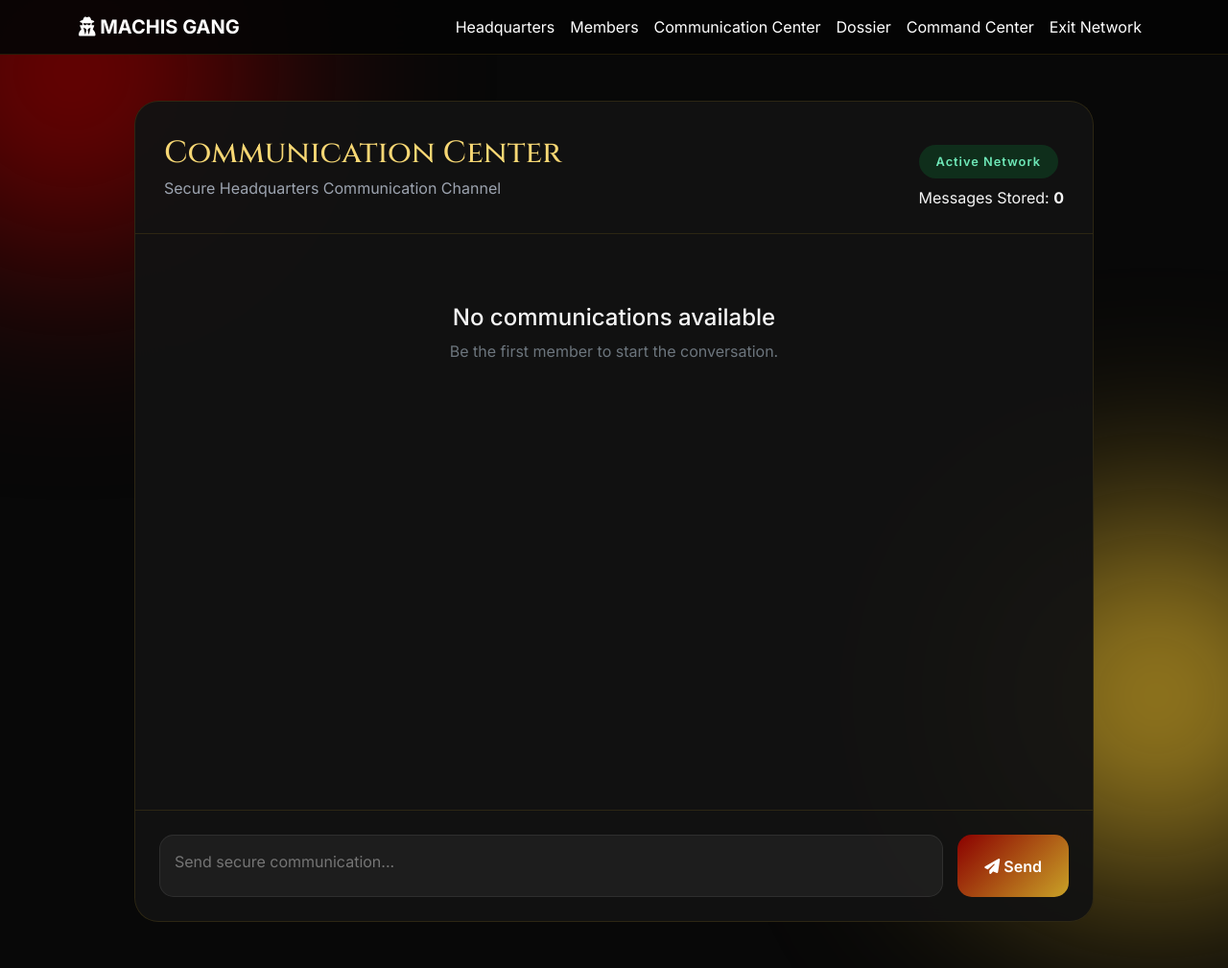
After one commit to ayushpratapno1/django-auth-project, a Django app: page /chat/ in a window 1280 px wide. The commit adds this page. Shown: the whole page at 96% size. Run offline with Django 5.2, Linux system fonts and the light colour scheme; the visitor is signed in with stand-in values (Sample User, id 1); data comes from the database, SQL or seed files in the repository.

Commit message:
Added chat feature

```diff
--- a/accounts/forms.py
+++ b/accounts/forms.py
@@ -60,7 +60,6 @@ class ProfileForm(forms.ModelForm):
         'division',
         'specialty',
         'territory',
-        'rank',
     ]
 
   def __init__(self, *args, **kwargs):
--- a/accounts/urls.py
+++ b/accounts/urls.py
@@ -11,5 +11,6 @@ urlpatterns = [
     path('edit-profile/', edit_profile, name='edit_profile'),
     path('dashboard/', dashboard, name='dashboard'),
     path('dashboard/user/<int:user_id>/', user_detail, name='user_detail'),
-    path("members/",views.members,name="members")
+    path("members/",views.members,name="members"),
+    path("chat/", views.chat, name="chat"),
 ]
--- a/accounts/views.py
+++ b/accounts/views.py
@@ -5,7 +5,7 @@ from django.contrib import messages
 from django.shortcuts import render, redirect
 from .forms import SignUpForm
 from .forms import ProfileForm
-from .models import Profile
+from .models import Profile, Message
 from django.contrib.auth.models import User
 from django.http import HttpResponseForbidden
 
@@ -178,3 +178,42 @@ def members(request):
             "members": members
         }
     )
+
+@login_required
+def chat(request):
+
+    if request.method == "POST":
+
+        content = request.POST.get(
+            "content"
+        )
+
+        if content:
+
+            Message.objects.create(
+                user=request.user,
+                content=content
+            )
+
+            return redirect("chat")
+
+    messages = Message.objects.filter(
+        is_deleted=False
+    ).select_related(
+        "user"
+    ).order_by(
+        "-created_at"
+    )[:100]
+
+    messages = reversed(messages)
+
+    return render(
+    request,
+    "chat.html",
+    {
+        "messages": messages,
+        "message_count": Message.objects.filter(
+            is_deleted=False
+        ).count()
+    }
+)
--- a/static/css/style.css
+++ b/static/css/style.css
@@ -822,3 +822,260 @@ input[type="file"]{
 
     font-weight:600;
 }
+
+.chat-container{
+
+
+max-width:1000px;
+
+margin:auto;
+
+background:rgba(18,18,18,.95);
+
+border:1px solid rgba(201,162,39,.15);
+
+border-radius:25px;
+
+overflow:hidden;
+
+backdrop-filter:blur(20px);
+
+
+}
+
+.chat-header{
+
+
+display:flex;
+
+justify-content:space-between;
+
+align-items:center;
+
+padding:25px 30px;
+
+border-bottom:1px solid rgba(201,162,39,.15);
+
+
+}
+
+.chat-header h2{
+
+
+margin:0;
+
+font-family:'Cinzel',serif;
+
+color:#f7d774;
+
+
+}
+
+.chat-header p{
+
+
+margin:5px 0 0;
+
+color:#9ca3af;
+
+
+}
+
+.chat-messages{
+
+
+height:600px;
+
+overflow-y:auto;
+
+padding:25px;
+
+
+}
+
+.chat-messages::-webkit-scrollbar{
+
+
+width:8px;
+
+
+}
+
+.chat-messages::-webkit-scrollbar-thumb{
+
+
+background:#c9a227;
+
+border-radius:20px;
+
+
+}
+
+.message-card{
+
+
+background:rgba(255,255,255,.03);
+
+border:1px solid rgba(255,255,255,.05);
+
+border-radius:18px;
+
+padding:18px;
+
+margin-bottom:15px;
+
+transition:.3s;
+
+
+}
+
+.message-card:hover{
+
+
+border-color:rgba(201,162,39,.35);
+
+transform:translateY(-2px);
+
+}
+
+.message-top{
+
+display:flex;
+
+justify-content:space-between;
+
+align-items:center;
+
+}
+
+.sender{
+
+display:flex;
+
+align-items:center;
+
+gap:15px;
+
+}
+
+.chat-avatar{
+
+width:55px;
+
+height:55px;
+
+border-radius:50%;
+
+object-fit:cover;
+
+border:2px solid #c9a227;
+
+}
+
+.chat-avatar-placeholder{
+
+width:55px;
+
+height:55px;
+
+border-radius:50%;
+
+background:linear-gradient(
+    135deg,
+    #8b0000,
+    #c9a227
+);
+
+display:flex;
+
+align-items:center;
+
+justify-content:center;
+
+font-weight:700;
+
+color:white;
+
+}
+
+.message-content{
+
+margin-top:15px;
+
+line-height:1.8;
+
+color:#f5f5f5;
+
+}
+
+.message-time{
+
+color:#9ca3af;
+
+}
+
+.chat-form{
+
+display:flex;
+
+gap:15px;
+
+padding:25px;
+
+border-top:1px solid rgba(201,162,39,.15);
+
+}
+
+.chat-form textarea{
+
+flex:1;
+
+background:rgba(255,255,255,.05);
+
+border:1px solid rgba(255,255,255,.08);
+
+color:white;
+
+border-radius:15px;
+
+padding:15px;
+
+resize:none;
+
+height:65px;
+
+}
+
+.chat-form textarea:focus{
+
+outline:none;
+
+border-color:#c9a227;
+
+}
+
+.chat-form button{
+
+border:none;
+
+border-radius:15px;
+
+padding:0 28px;
+
+font-weight:600;
+
+color:white;
+
+background:linear-gradient(
+    135deg,
+    #8b0000,
+    #c9a227
+);
+
+}
+
+.chat-form button:hover{
+
+transform:translateY(-2px);
+
+}
--- a/templates/base.html
+++ b/templates/base.html
@@ -77,6 +77,12 @@
                         </a>
                     </li>
 
+                    <li class="nav-item">
+                        <a class="nav-link" href="/chat/">
+                            Communication Center
+                        </a>
+                    </li>
+
                     {% if user.is_authenticated %}
 
                     <li class="nav-item">
--- /dev/null
+++ b/templates/chat.html
@@ -0,0 +1,132 @@
+{% extends "base.html" %}
+
+{% block title %}
+Communication Center
+{% endblock %}
+
+{% block content %}
+
+<div class="chat-container">
+
+<div class="chat-header">
+
+    <div>
+
+        <h2>
+            Communication Center
+        </h2>
+
+        <p>
+            Secure Headquarters Communication Channel
+        </p>
+
+    </div>
+
+    <div class="chat-stats">
+
+        <span class="member-status">
+            Active Network
+        </span>
+
+        <div class="mt-2">
+            Messages Stored:
+            <strong>{{ message_count }}</strong>
+        </div>
+
+    </div>
+
+</div>
+
+<div class="chat-messages">
+
+    {% for message in messages %}
+
+    <div class="message-card">
+
+        <div class="message-top">
+
+            <div class="sender">
+
+                {% if message.user.profile.profile_picture %}
+
+                <img
+                    src="{{ message.user.profile.profile_picture.url }}"
+                    class="chat-avatar"
+                    alt="{{ message.user.username }}"
+                >
+
+                {% else %}
+
+                <div class="chat-avatar-placeholder">
+                    {{ message.user.username|first|upper }}
+                </div>
+
+                {% endif %}
+
+                <div>
+
+                    <h6 class="mb-1">
+                        {{ message.user.username }}
+                    </h6>
+
+                    <span class="member-badge">
+                        Active Member
+                    </span>
+
+                </div>
+
+            </div>
+
+            <small class="message-time">
+                {{ message.created_at|date:"d M Y • H:i" }}
+            </small>
+
+        </div>
+
+        <div class="message-content">
+            {{ message.content }}
+        </div>
+
+    </div>
+
+    {% empty %}
+
+    <div class="text-center py-5">
+
+        <h4>
+            No communications available
+        </h4>
+
+        <p class="text-secondary">
+            Be the first member to start the conversation.
+        </p>
+
+    </div>
+
+    {% endfor %}
+
+</div>
+
+<form method="POST" class="chat-form">
+
+    {% csrf_token %}
+
+    <textarea
+        name="content"
+        placeholder="Send secure communication..."
+        required
+    ></textarea>
+
+    <button type="submit">
+
+        <i class="fa-solid fa-paper-plane"></i>
+
+        Send
+
+    </button>
+
+</form>
+
+</div>
+
+{% endblock %}
```
Also changed, not shown: accounts/migrations/0004_message.py (added).
